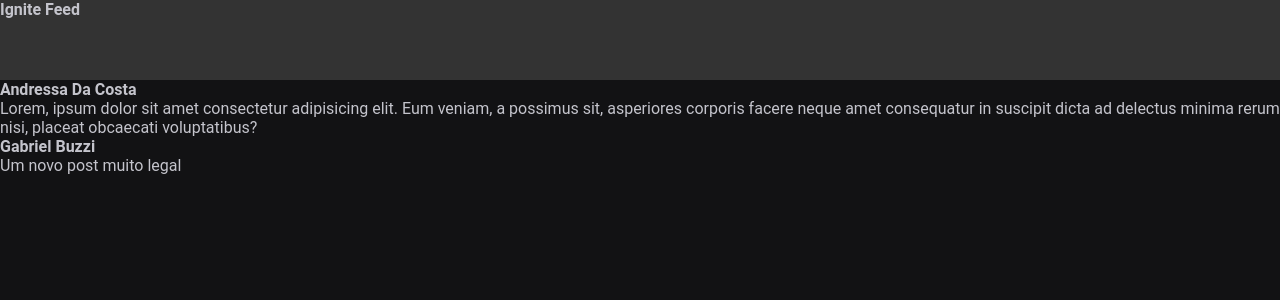
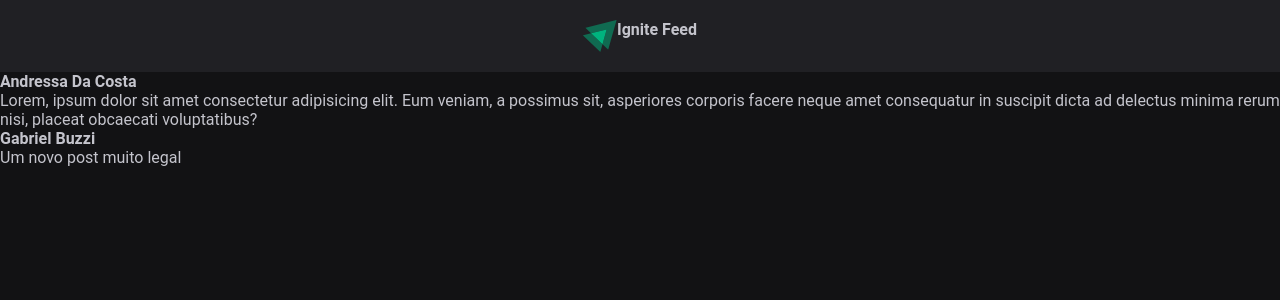
Before and after one commit to AndressaDaCosta/reactjs, a React app in the folder 01-fundamentos-reactjs/: page / in a window 1280 px wide. Shown: the top 300 px of the page. Built offline with nearby package versions, Linux system fonts and the light colour scheme; the HTML template or start-up script is replaced by a standard one.

Commit message:
logo-header

```diff
--- a/01-fundamentos-reactjs/components/Header.jsx
+++ b/01-fundamentos-reactjs/components/Header.jsx
@@ -1,8 +1,13 @@
 import styles from './Header.module.css'
+
+import igniteLogo from '../src/assets/ignite-logo.svg';
+
+// console.log(igniteLogo);
 
 export function Header() {
   return (
     <header className={styles.header}>
+      <img src={igniteLogo} alt="Logotipo do Ignite"/>
       <strong >Ignite Feed</strong>
     </header>
   )
--- a/01-fundamentos-reactjs/components/Header.module.css
+++ b/01-fundamentos-reactjs/components/Header.module.css
@@ -1,4 +1,10 @@
 .header {
-  background: #333;
-  height: 80px;
+  background: var(--gray-800);
+  display: flex;
+  justify-content: center;
+  padding: 1.25rem 0;
 }
+
+.header img {
+  height: 2rem; /* 32px  */
+}
```
Also changed, not shown: 01-fundamentos-reactjs/src/assets/ignite-logo.svg (added).
